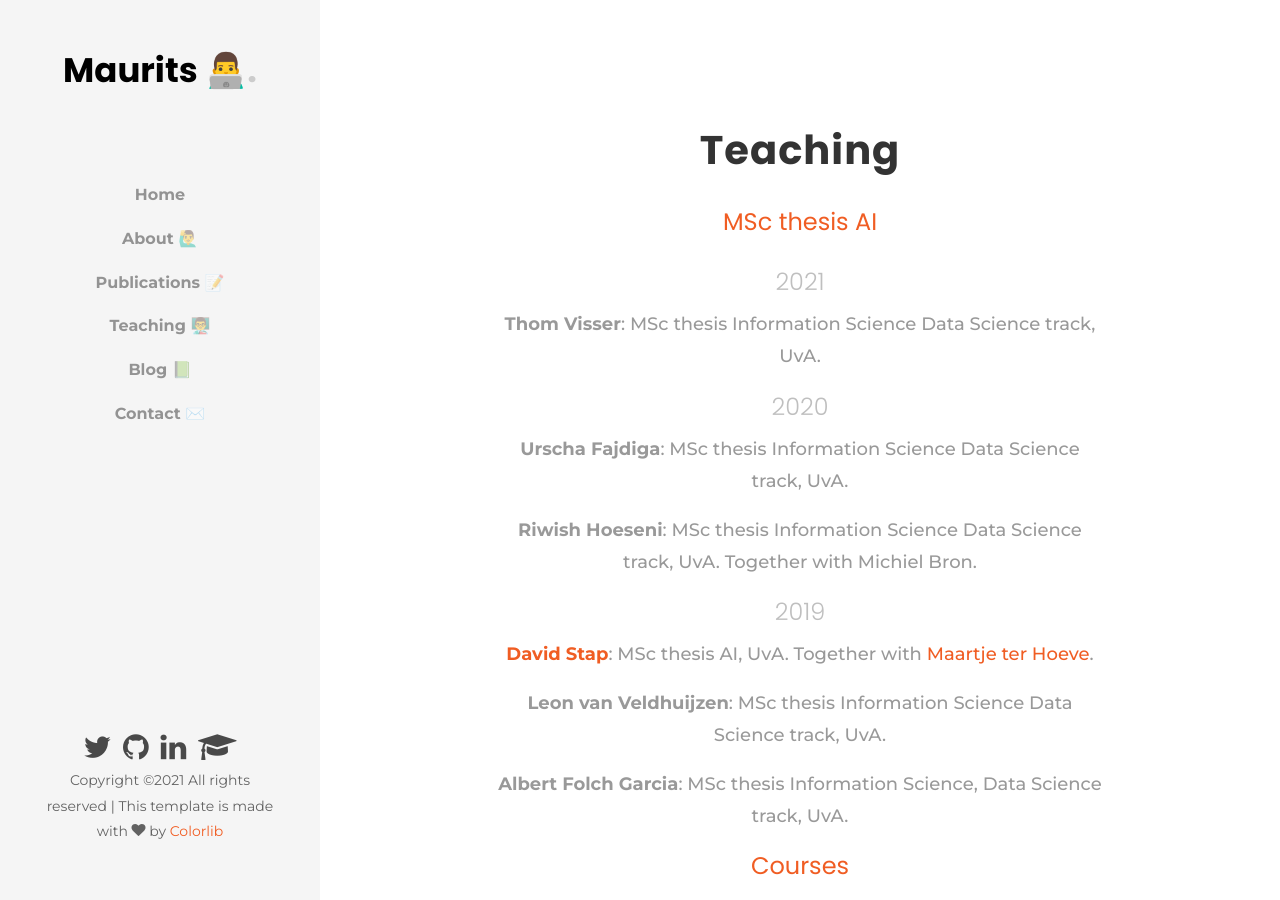
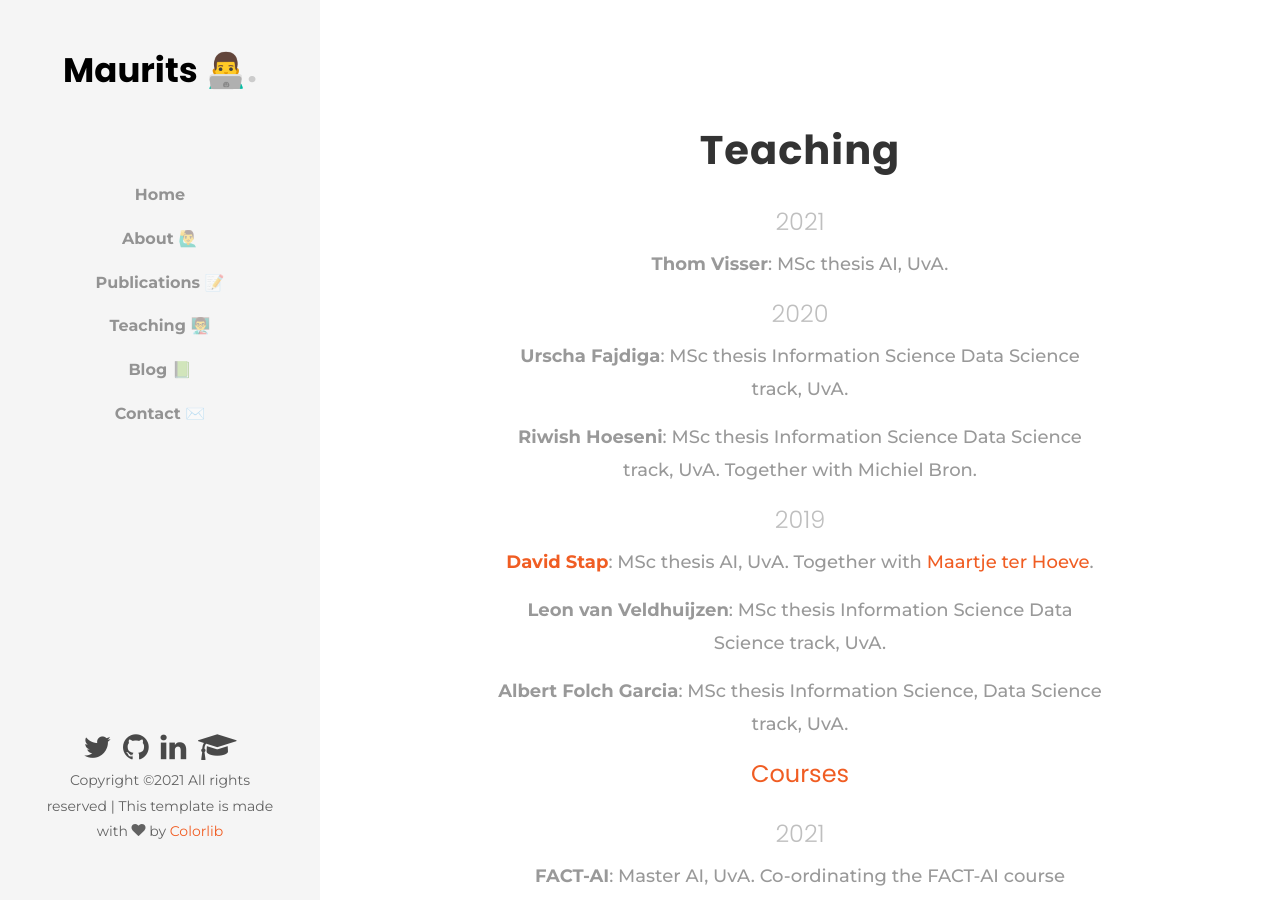
Before and after one commit to MauritsBleeker/mauritsbleeker.github.io, a Jekyll site: the page built from teaching.md, in a window 1280 px wide and 900 px high. Built offline with Jekyll 4.4.1, drawn with Linux system fonts in a browser that asks for light colours; some web fonts are replaced.

Commit message:
fix teaching pauge

```diff
--- a/_layouts/teaching.html
+++ b/_layouts/teaching.html
@@ -10,9 +10,8 @@
             <div class="margin-wrapper d-flex justify-content-center align-items-center">
                 <div class="col-md-8 text text-center">
                     <h1 class="mb-4">Teaching</h1>
-                    <h2 class="mb-4 subheading orange-heading"><b> MSc thesis AI</b></h2>
                     <h3 class="subheading">2021</h3>
-                    <p><b>Thom Visser</b>: MSc thesis Information Science Data Science track, UvA.</p>
+                    <p><b>Thom Visser</b>:  MSc thesis AI, UvA.</p>
                     <h3 class="subheading">2020</h3>
                     <p><b>Urscha Fajdiga</b>: MSc thesis Information Science Data Science track, UvA.</p>
                     <p><b>Riwish Hoeseni</b>: MSc thesis Information Science Data Science track, UvA. Together with Michiel Bron.</p>
```
